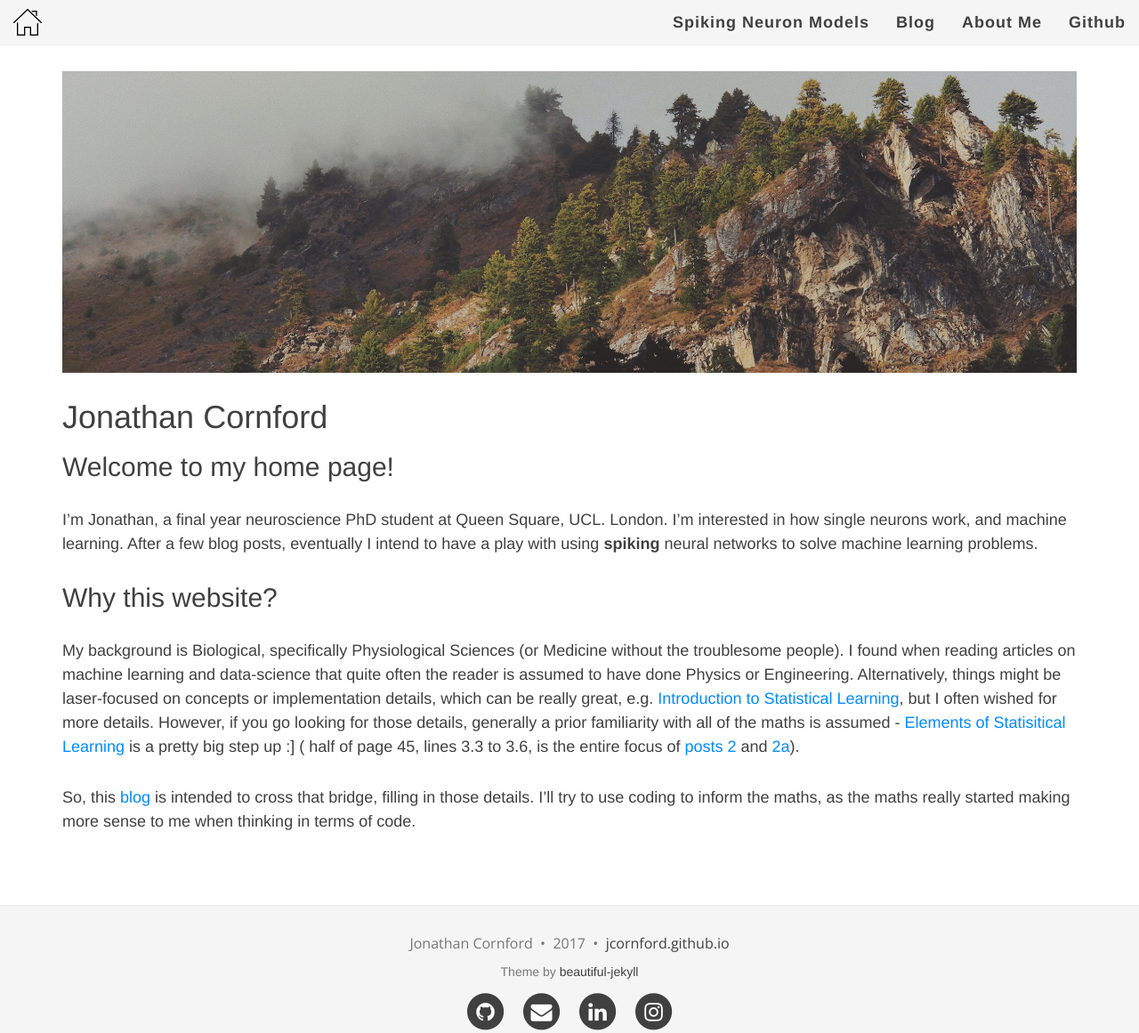
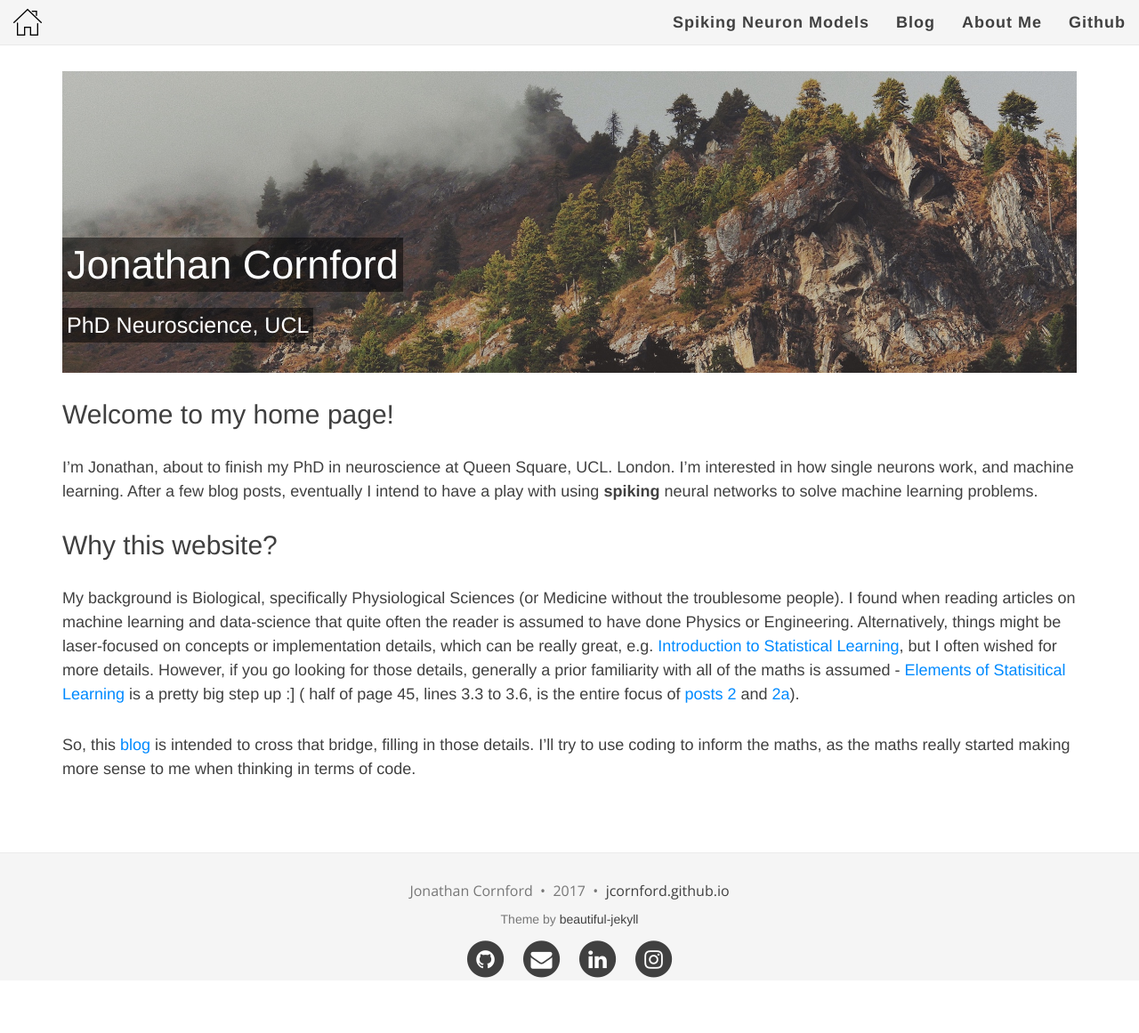
Before and after one commit to jcornford/jcornford.github.io, a Jekyll site: the page built from index.md, in a window 1280 px wide and 1161 px high. Shown: the whole window at 89% size. Built offline with Jekyll 4.4.1, drawn with Linux system fonts in a browser that asks for light colours; nearby versions of some CDN libraries; some of the changed lines change nothing that is shown.

Commit message:
css update

```diff
--- a/css/main.css
+++ b/css/main.css
@@ -504,7 +504,7 @@ footer .image-by {
 }
 @media only screen and (min-width: 768px) {
   .intro-header {
-    margin-top: 50px;
+    margin-top: 80px;
   }
   .intro-header.big-img {
     margin-top: 91px;  /* Full navbar is small navbar + 20px padding on each side when expanded */
--- a/index.md
+++ b/index.md
@@ -2,12 +2,63 @@
 layout: default
 title: Jonathan Cornford's Website
 ---
+
+<style>
+.imageContainer {
+       background-size: 100%;
+       background-image: url("img/color_cropped.jpg");
+
+
+ }
+
+ .image {
+   position: relative;
+
+   width: 100%; /* for IE 6 */
+}
+p span{
+position: absolute;
+   text-align:center;
+
+   left: 0%;
+   bottom:10%;
+
+
+   color: white;
+   font:  25px  'HelveticaNeue-Light', 'Helvetica Neue Light','Helvetica Neue','Open Sans', 'Lora','Arial', 'Times New Roman';
+   letter-spacing: 0px;
+   background: rgb(0, 0, 0); /* fallback color */
+   background: rgba(0, 0, 0, 0.5);
+   padding: 5px;
+
+}
+ h1 {
+   position: absolute;
+   text-align:center;
+
+   left: 0%;
+   bottom:25%;
+   //width: 100%;
+}
+ h1 span {
+   color: white;
+   font:  45px  'HelveticaNeue-Light', 'Helvetica Neue Light','Helvetica Neue','Open Sans', 'Lora','Arial', 'Times New Roman';
+   letter-spacing: 0px;
+   background: rgb(0, 0, 0); /* fallback color */
+   background: rgba(0, 0, 0, 0.5);
+   padding: 5px;
+}
+</style>
+
+<div class="image">
 <img src="img/color_cropped.jpg">
+<h1><span>Jonathan Cornford </span></h1>
+<p><span> PhD Neuroscience, UCL</span></p>
 
-# Jonathan Cornford
+</div>
 
 ## Welcome to my home page!
-I'm Jonathan, a final year neuroscience PhD student at Queen Square, UCL. London. I'm interested in how single neurons work, and machine learning.
+I'm Jonathan, about to finish my PhD in neuroscience at Queen Square, UCL. London. I'm interested in how single neurons work, and machine learning.
 After a few blog posts, eventually I intend to have a play with using **spiking** neural networks to solve machine learning problems.
 
 
```
